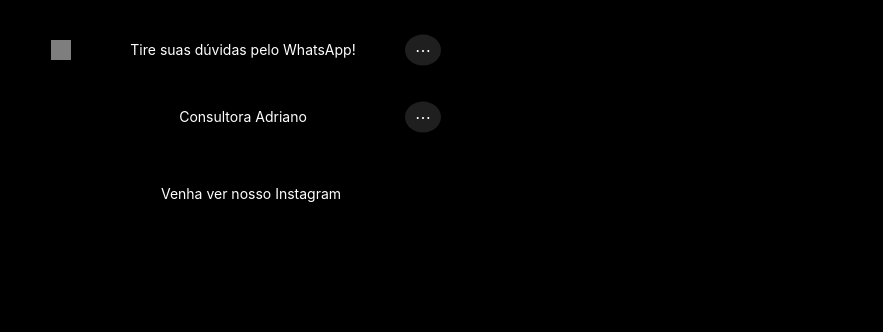
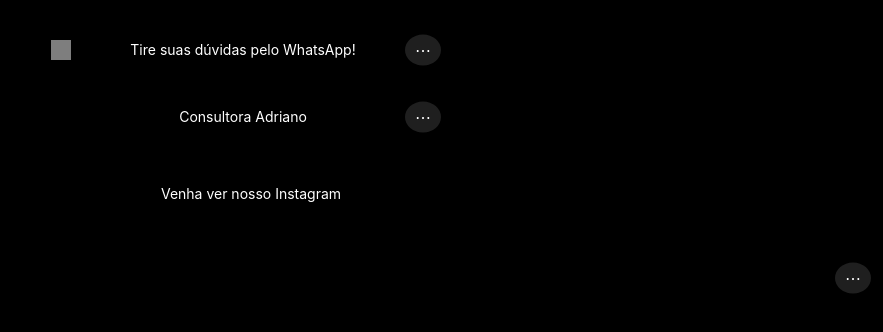
Before and after one commit to mariacoelh/Tony-Construcoes, a plain HTML site: page index.html in a window 1280 px wide. Shown: the part 122-454 px from the top of the page, without its empty margins (397-1280 px from the left). Drawn offline with Linux system fonts and the light colour scheme; grey boxes are pictures that could not be loaded.

Commit message:
Update index.html

```diff
--- a/index.html
+++ b/index.html
@@ -156,7 +156,9 @@
           <img src="https://upload.wikimedia.org/wikipedia/commons/thumb/e/e7/Instagram_logo_2016.svg/120px-Instagram_logo_2016.svg.png" alt="Instagram" class="instagram-icon" />
            Venha ver nosso Instagram
         </a>
+        <button class="menu-btn" aria-label="Abrir menu">⋯</button>
       </div>
+
     </div>
   </div>
 
```
